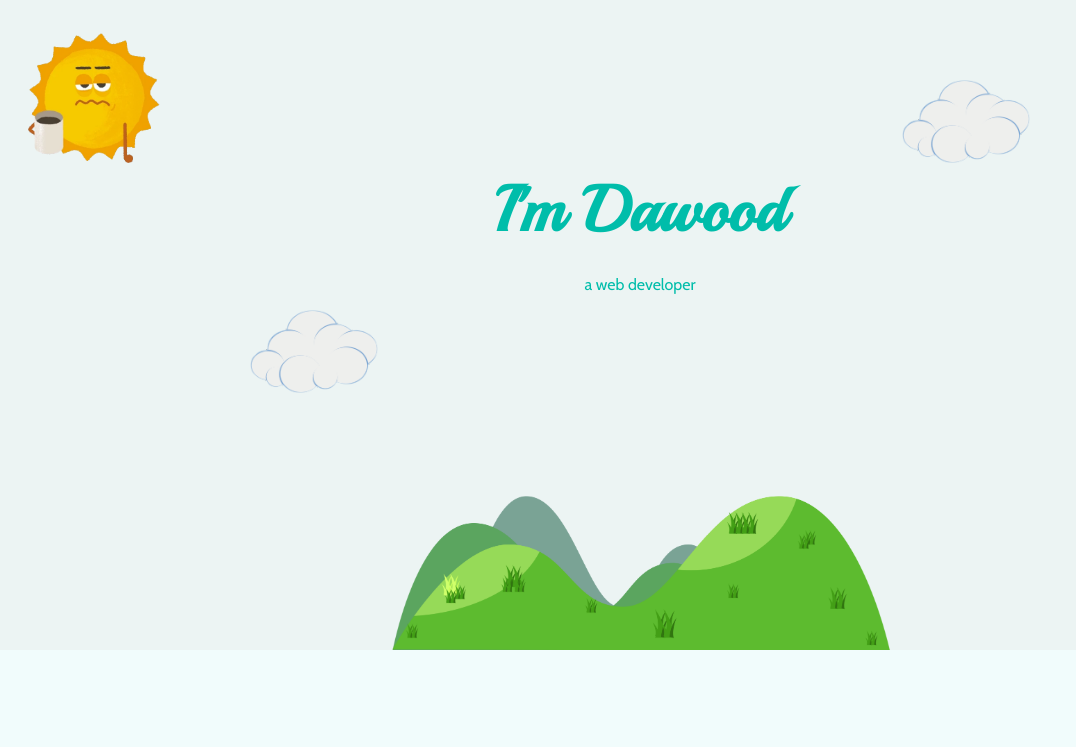
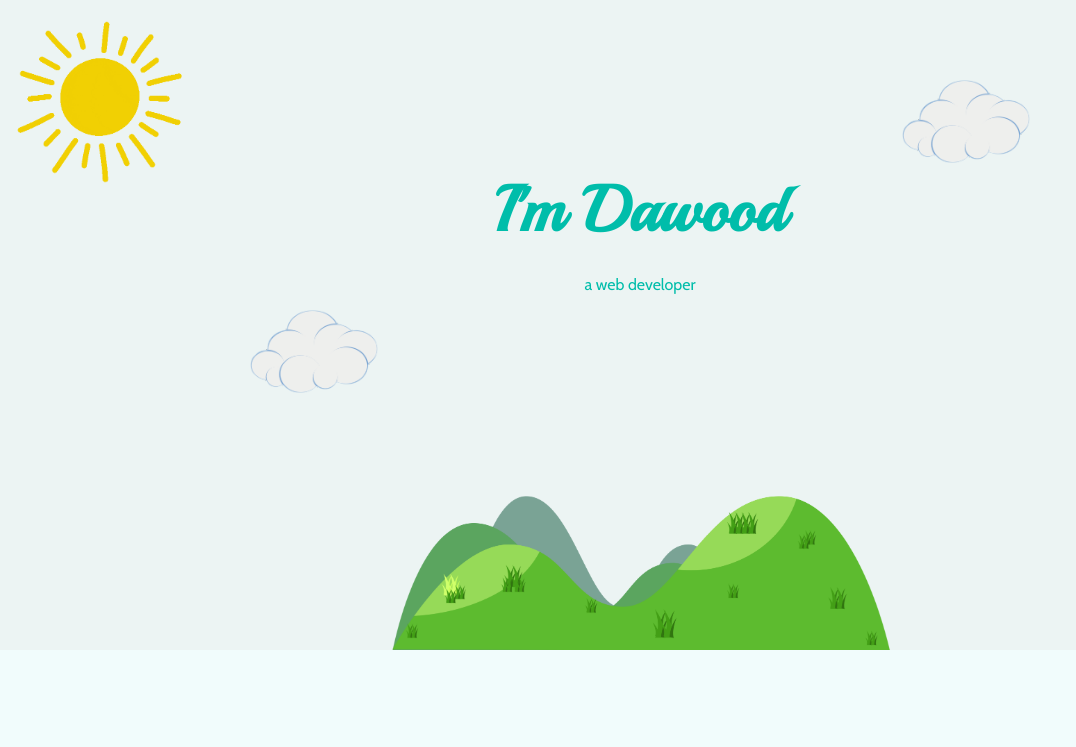
Before and after one commit to dawoodwasif/Personal-Information-Webite, a plain HTML site: page index.html in a window 1280 px wide. Shown: the top 747 px of the page, without its empty margins (0-1076 px from the left). Drawn offline with nearby package versions, Linux system fonts and the light colour scheme.

Commit message:
Initial Personal Website Example

```diff
--- a/css/styles.css
+++ b/css/styles.css
@@ -29,7 +29,7 @@ body{
 }
 
 .sun{
-  width: 13%;
+  width: 14%;
   position: absolute;
   top: 15px;
   left: 10px;
--- a/index.html
+++ b/index.html
@@ -10,7 +10,7 @@
   </head>
   <body>
 <div class="top-container">
-  <img class="sun" src="images/sun.webp" alt="sun-pic">
+  <img class="sun" src="images/sun.gif" alt="sun-pic">
   <img class = "cloud1" src="images/cloud.png" alt="cloud-pic">
   <h1>I'm Dawood </h1>
   <p class = "sp1">a web developer</p>
```
Also changed, not shown: images/sun.gif (added).
